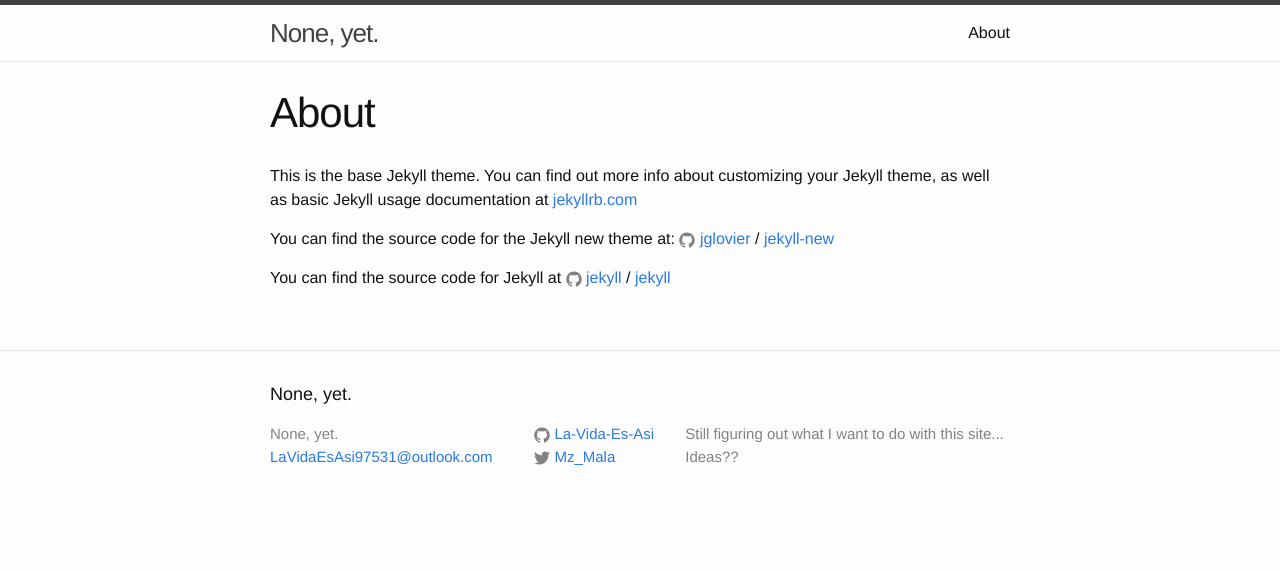
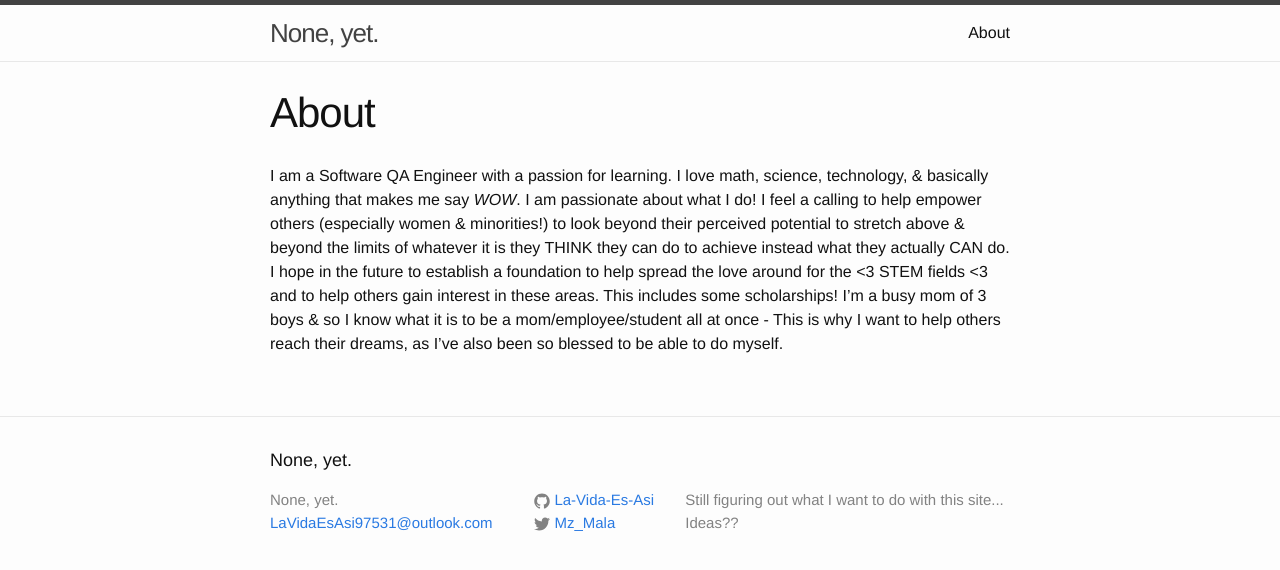
Before and after one commit to La-Vida-Es-Asi/La-Vida-Es-Asi.github.io, a Jekyll site: the page built from about.md, in a window 1280 px wide. Shown: the top 570 px of the page. Built offline with Jekyll 4.4.1, drawn with Linux system fonts in a browser that asks for light colours.

Commit message:
Update about.md
A little about me.

```diff
--- a/about.md
+++ b/about.md
@@ -4,12 +4,4 @@ title: About
 permalink: /about/
 ---
 
-This is the base Jekyll theme. You can find out more info about customizing your Jekyll theme, as well as basic Jekyll usage documentation at [jekyllrb.com](http://jekyllrb.com/)
-
-You can find the source code for the Jekyll new theme at:
-{% include icon-github.html username="jglovier" %} /
-[jekyll-new](https://github.com/jglovier/jekyll-new)
-
-You can find the source code for Jekyll at
-{% include icon-github.html username="jekyll" %} /
-[jekyll](https://github.com/jekyll/jekyll)
+I am a Software QA Engineer with a passion for learning.  I love math, science, technology, & basically anything that makes me say *WOW*.  I am passionate about what I do!  I feel a calling to help empower others (especially women & minorities!) to look beyond their perceived potential to stretch above & beyond the limits of whatever it is they THINK they can do to achieve instead what they actually CAN do.  I hope in the future to establish a foundation to help spread the love around for the <3 STEM fields <3 and to help others gain interest in these areas.  This includes some scholarships!  I'm a busy mom of 3 boys & so I know what it is to be a mom/employee/student all at once - This is why I want to help others reach their dreams, as I've also been so blessed to be able to do myself.
```
